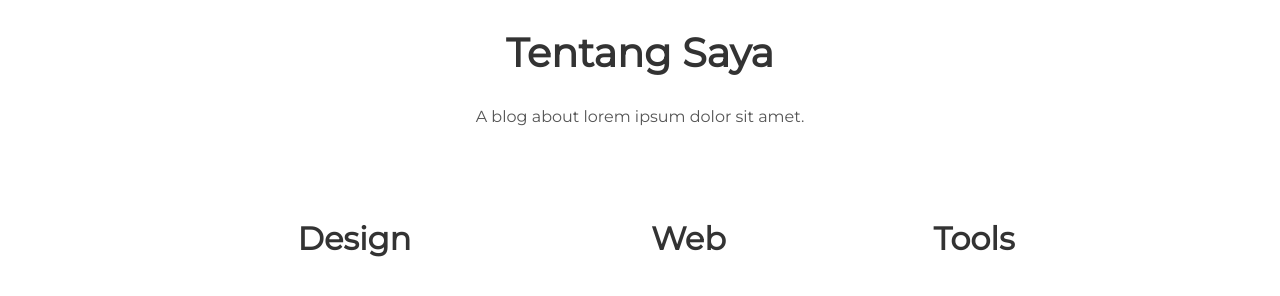
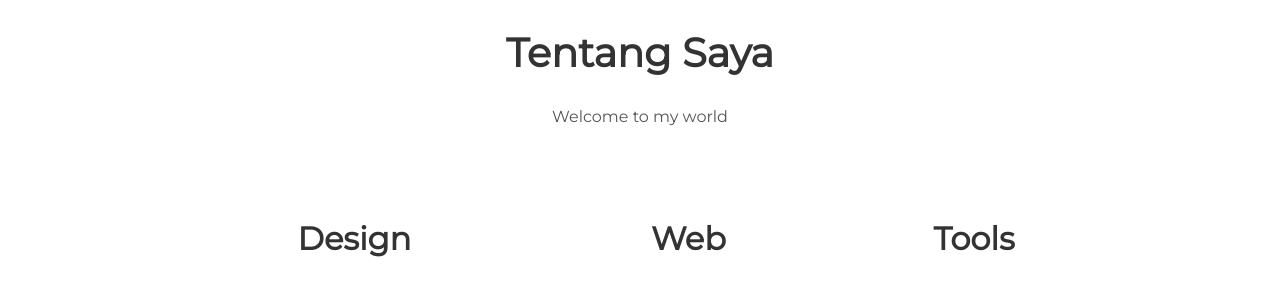
Before and after one commit to adif48/adif48, a Jekyll site: the page built from index.html, in a window 1280 px wide and 900 px high, scrolled down 799 px. Shown: the part 153-449 px from the top of the window. Built offline with Jekyll 4.4.1, drawn with Linux system fonts in a browser that asks for light colours.

Commit message:
Update _config.yml

```diff
--- a/_config.yml
+++ b/_config.yml
@@ -1,12 +1,12 @@
 # Site settings
 title: Adif Hermawan
-description: Welcome To My World
+description: A blog about lorem ipsum dolor sit amet.
 # baseurl: "/particle" # the subpath of your site, e.g. /blog
 # url: "localhost:3000" # the base hostname & protocol for your site e.g. http://willianjusten.com.br
 
 # User settings
 username: Adif Hermawan
-user_description: A blog about lorem ipsum dolor sit amet.
+user_description: Welcome to my world
 user_title: Devloper Gabux
 email: contact@adif.tech
 twitter_username: adifher
```
